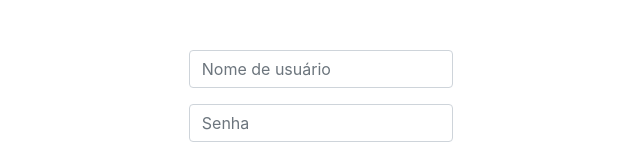
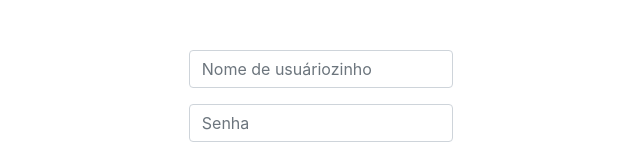
Before and after one commit to igorclaudino/simplecrud-frontend, a React (Create React App) app: page / in a window 1280 px wide. Shown: the top 156 px of the page, without its empty margins (319-959 px from the left). Built offline with nearby package versions, Linux system fonts and the light colour scheme.

Commit message:
feat: change placeholder

```diff
--- a/src/pages/Login/index.js
+++ b/src/pages/Login/index.js
@@ -69,7 +69,7 @@ export default class Login extends Component {
                                     null
                             }
                             <div className="form-group">
-                                <input type="text" id="username" className="form-control offset-sm-2 col-sm-8" placeholder="Nome de usuário"
+                                <input type="text" id="username" className="form-control offset-sm-2 col-sm-8" placeholder="Nome de usuáriozinho"
                                     value={this.state.username}
                                     onChange={this.handleUsernameChange}
                                 />
```
